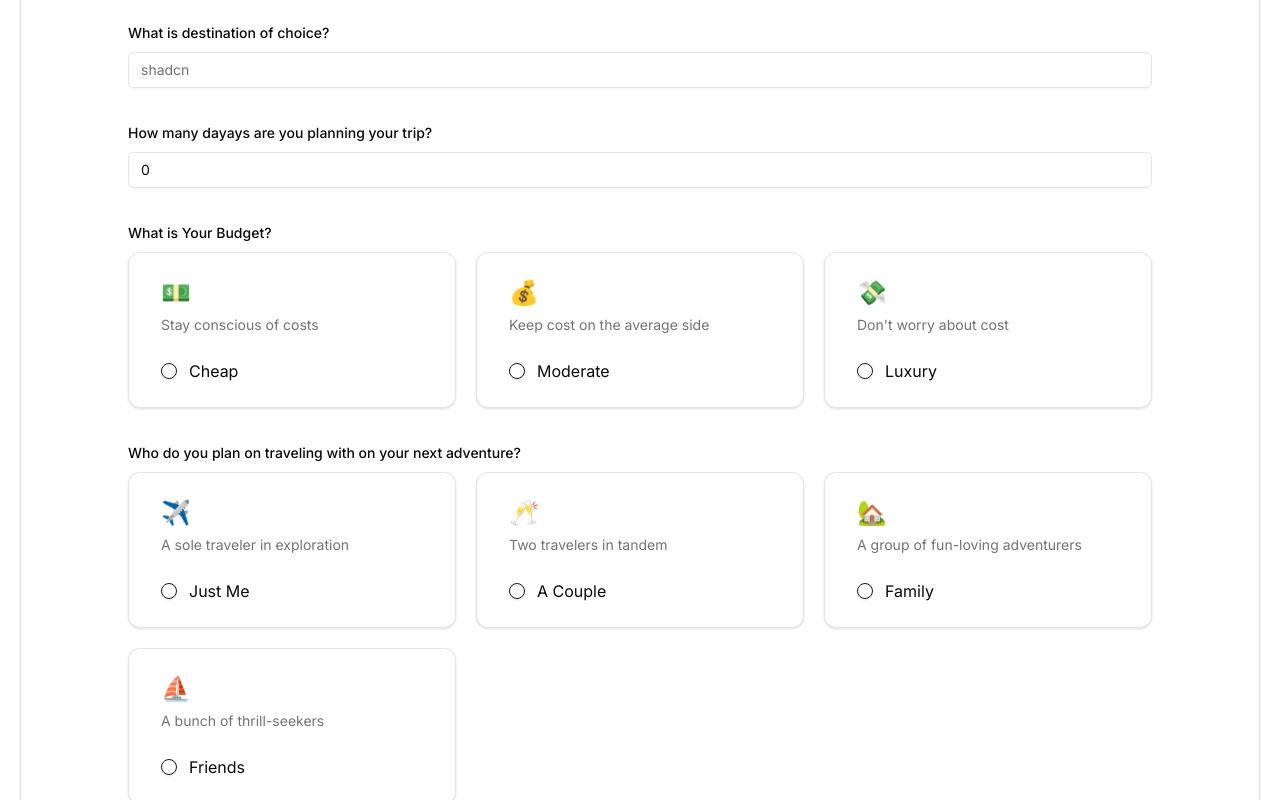
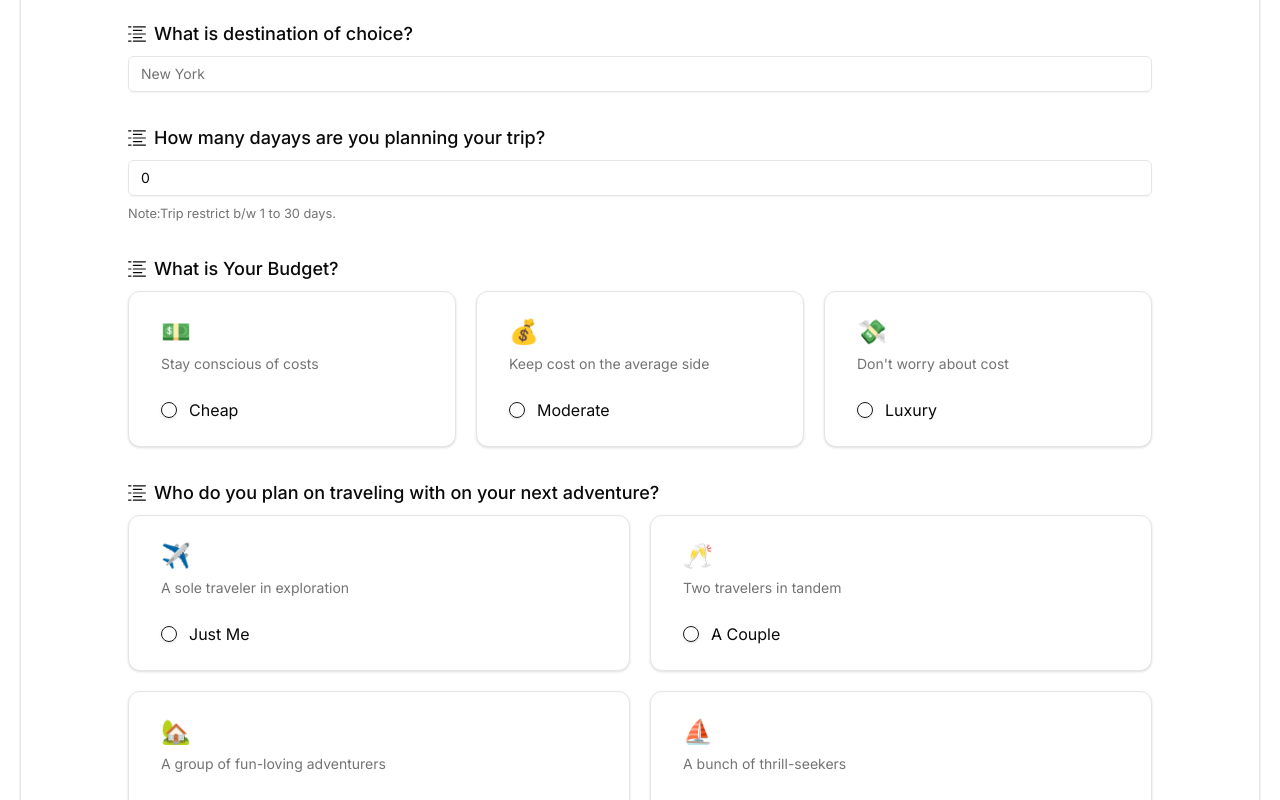
Before and after one commit to DalpatRathore/next-ai-firebase, a Next.js app: page /create-trip in a window 1280 px wide. Shown: the part 380-1180 px from the top of the page. Built offline with nearby package versions, Linux system fonts and the light colour scheme.

Commit message:
feat: form setup with funtionality

```diff
--- a/src/components/CreateTripForm.tsx
+++ b/src/components/CreateTripForm.tsx
@@ -17,6 +17,7 @@ import { z } from "zod";
 import {
   Form,
   FormControl,
+  FormDescription,
   FormField,
   FormItem,
   FormLabel,
@@ -26,21 +27,31 @@ import { FaPaperPlane } from "react-icons/fa6";
 import { travelBudgets, travelOptions } from "@/constant/travelOptions";
 import { RadioGroup, RadioGroupItem } from "./ui/radio-group";
 import { cn } from "@/lib/utils";
-import { BsFillInfoSquareFill } from "react-icons/bs";
+import { Separator } from "./ui/separator";
+import { RxActivityLog } from "react-icons/rx";
 
 const formSchema = z.object({
   destination: z.string().min(2, {
     message: "Destination must be at least 2 characters.",
   }),
-  tripDays: z.number().min(2, {
-    message: "Please provide number",
-  }),
+  tripDays: z
+    .string()
+    .refine(val => !isNaN(Number(val)), {
+      message: "Please provide a valid number",
+    })
+    .transform(val => Number(val))
+    .pipe(
+      z
+        .number()
+        .min(1, { message: "The number of days must be at least 1" })
+        .max(30, { message: "The number of days cannot exceed 30" })
+    ),
   budgetType: z.enum(["cheap", "moderate", "luxury"], {
     required_error: "Please select one budget type.",
   }),
 
   travelWith: z.enum(["alone", "couple", "family", "friends"], {
-    required_error: "Please select one budget type.",
+    required_error: "Please select travel type.",
   }),
 });
 
@@ -53,11 +64,9 @@ const CreateTripForm = () => {
     },
   });
 
-  // 2. Define a submit handler.
   function onSubmit(values: z.infer<typeof formSchema>) {
-    // Do something with the form values.
-    // ✅ This will be type-safe and validated.
     console.log(values);
+    form.reset();
   }
   return (
     <Card className="w-full max-w-7xl mx-auto">
@@ -80,9 +89,11 @@ const CreateTripForm = () => {
               name="destination"
               render={({ field }) => (
                 <FormItem>
-                  <FormLabel>What is destination of choice?</FormLabel>
+                  <FormLabel className="text-sm md:text-lg flex items-center gap-2">
+                    <RxActivityLog /> What is destination of choice?
+                  </FormLabel>
                   <FormControl>
-                    <Input placeholder="shadcn" {...field} />
+                    <Input placeholder="New York" {...field} />
                   </FormControl>
                   <FormMessage />
                 </FormItem>
@@ -93,12 +104,16 @@ const CreateTripForm = () => {
               name="tripDays"
               render={({ field }) => (
                 <FormItem>
-                  <FormLabel>
-                    How many dayays are you planning your trip?
+                  <FormLabel className="text-sm md:text-lg flex items-center gap-2">
+                    <RxActivityLog /> How many dayays are you planning your
+                    trip?
                   </FormLabel>
                   <FormControl>
                     <Input type="number" {...field} />
                   </FormControl>
+                  <FormDescription>
+                    Note:Trip restrict b/w 1 to 30 days.
+                  </FormDescription>
                   <FormMessage />
                 </FormItem>
               )}
@@ -109,13 +124,21 @@ const CreateTripForm = () => {
               name="budgetType"
               render={({ field }) => (
                 <FormItem>
-                  <FormLabel>What is Your Budget?</FormLabel>
+                  <FormLabel className="text-sm md:text-lg flex items-center gap-2">
+                    <RxActivityLog /> What is Your Budget?
+                  </FormLabel>
+                  <FormControl>
+                    <RadioGroup
+                      onValueChange={field.onChange}
+                      defaultValue={field.value}
+                      className="flex flex-col space-y-1"
+                    >
                       <div className="flex flex-col md:flex-row items-center justify-center gap-5">
                         {travelBudgets.map(option => (
                           <Card
                             key={option.id}
                             className={cn(
-                          "w-full px-2",
+                              "w-full px-2 transition-colors duration-500",
                               field.value === option.type &&
                                 "border-r-8 border-l-8 border-indigo-500"
                             )}
@@ -129,49 +152,52 @@ const CreateTripForm = () => {
                               </CardDescription>
                             </CardHeader>
                             <CardContent>
-                          <FormControl key={option.id}>
+                              <FormItem className="flex items-center space-x-3 space-y-0">
+                                <FormControl>
+                                  <RadioGroupItem value={option.type} />
+                                </FormControl>
+                                <FormLabel className="font-normal text-center cursor-pointer">
+                                  <p className="text-base capitalize">
+                                    {option.type}
+                                  </p>
+                                </FormLabel>
+                              </FormItem>
+                            </CardContent>
+                          </Card>
+                        ))}
+                      </div>
+                    </RadioGroup>
+                  </FormControl>
+                  <FormMessage />
+                </FormItem>
+              )}
+            />
+
+            <FormField
+              control={form.control}
+              name="travelWith"
+              render={({ field }) => (
+                <FormItem>
+                  <FormLabel className="text-sm md:text-lg flex items-center gap-2">
+                    <RxActivityLog /> Who do you plan on traveling with on your
+                    next adventure?
+                  </FormLabel>
+                  <FormControl>
                     <RadioGroup
                       onValueChange={field.onChange}
                       defaultValue={field.value}
                       className="flex flex-col space-y-1"
                     >
-                              <FormItem className="flex items-center space-x-3 space-y-0">
-                                <FormControl>
-                                  <RadioGroupItem value={option.type} />
-                                </FormControl>
-                                <FormLabel className="font-normal text-center">
-                                  <p className="text-base capitalize">
-                                    {option.type}
-                                  </p>
-                                </FormLabel>
-                              </FormItem>
-                            </RadioGroup>
-                          </FormControl>
-                        </CardContent>
-                      </Card>
-                    ))}
-                  </div>
-                  <FormMessage />
-                </FormItem>
-              )}
-            />
-            <FormField
-              control={form.control}
-              name="travelWith"
-              render={({ field }) => (
-                <FormItem>
-                  <FormLabel>
-                    Who do you plan on traveling with on your next adventure?
-                  </FormLabel>
-                  <div className="grid grid-cols-3 gap-5">
+                      <div className="grid grid-cols-1 sm:grid-cols-2 gap-5">
                         {travelOptions.map(option => (
                           <Card
                             key={option.id}
                             className={cn(
-                          "w-full px-2",
+                              "w-full px-2  transition-colors duration-500",
                               field.value === option.type &&
                                 "border-r-8 border-l-8 border-indigo-500"
                             )}
+                            // onClick={() => field.onChange(option.type)}
                           >
                             <CardHeader>
                               <CardTitle className="text-2xl">
@@ -182,33 +208,28 @@ const CreateTripForm = () => {
                               </CardDescription>
                             </CardHeader>
                             <CardContent>
-                          <FormControl key={option.id}>
-                            <RadioGroup
-                              onValueChange={field.onChange}
-                              defaultValue={field.value}
-                              className="flex flex-col space-y-1"
-                            >
                               <FormItem className="flex items-center space-x-3 space-y-0">
                                 <FormControl>
                                   <RadioGroupItem value={option.type} />
                                 </FormControl>
-                                <FormLabel className="font-normal text-center">
+                                <FormLabel className="font-normal text-center cursor-pointer">
                                   <p className="text-base capitalize">
                                     {option.title}
                                   </p>
                                 </FormLabel>
                               </FormItem>
-                            </RadioGroup>
-                          </FormControl>
                             </CardContent>
                           </Card>
                         ))}
                       </div>
+                    </RadioGroup>
+                  </FormControl>
                   <FormMessage />
                 </FormItem>
               )}
             />
 
+            <Separator></Separator>
             <Button type="submit" className="w-full" size={"lg"}>
               Generate Trip <FaPaperPlane className="ml-2 w-4 h-4" />
             </Button>
--- a/src/components/ui/form.tsx
+++ b/src/components/ui/form.tsx
@@ -1,8 +1,8 @@
-"use client"
+"use client";
 
-import * as React from "react"
-import * as LabelPrimitive from "@radix-ui/react-label"
-import { Slot } from "@radix-ui/react-slot"
+import * as React from "react";
+import * as LabelPrimitive from "@radix-ui/react-label";
+import { Slot } from "@radix-ui/react-slot";
 import {
   Controller,
   ControllerProps,
@@ -10,23 +10,23 @@ import {
   FieldValues,
   FormProvider,
   useFormContext,
-} from "react-hook-form"
+} from "react-hook-form";
 
-import { cn } from "@/lib/utils"
-import { Label } from "@/components/ui/label"
+import { cn } from "@/lib/utils";
+import { Label } from "@/components/ui/label";
 
-const Form = FormProvider
+const Form = FormProvider;
 
 type FormFieldContextValue<
   TFieldValues extends FieldValues = FieldValues,
   TName extends FieldPath<TFieldValues> = FieldPath<TFieldValues>
 > = {
-  name: TName
-}
+  name: TName;
+};
 
 const FormFieldContext = React.createContext<FormFieldContextValue>(
   {} as FormFieldContextValue
-)
+);
 
 const FormField = <
   TFieldValues extends FieldValues = FieldValues,
@@ -38,21 +38,21 @@ const FormField = <
     <FormFieldContext.Provider value={{ name: props.name }}>
       <Controller {...props} />
     </FormFieldContext.Provider>
-  )
-}
+  );
+};
 
 const useFormField = () => {
-  const fieldContext = React.useContext(FormFieldContext)
-  const itemContext = React.useContext(FormItemContext)
-  const { getFieldState, formState } = useFormContext()
+  const fieldContext = React.useContext(FormFieldContext);
+  const itemContext = React.useContext(FormItemContext);
+  const { getFieldState, formState } = useFormContext();
 
-  const fieldState = getFieldState(fieldContext.name, formState)
+  const fieldState = getFieldState(fieldContext.name, formState);
 
   if (!fieldContext) {
-    throw new Error("useFormField should be used within <FormField>")
+    throw new Error("useFormField should be used within <FormField>");
   }
 
-  const { id } = itemContext
+  const { id } = itemContext;
 
   return {
     id,
@@ -61,53 +61,54 @@ const useFormField = () => {
     formDescriptionId: `${id}-form-item-description`,
     formMessageId: `${id}-form-item-message`,
     ...fieldState,
-  }
-}
+  };
+};
 
 type FormItemContextValue = {
-  id: string
-}
+  id: string;
+};
 
 const FormItemContext = React.createContext<FormItemContextValue>(
   {} as FormItemContextValue
-)
+);
 
 const FormItem = React.forwardRef<
   HTMLDivElement,
   React.HTMLAttributes<HTMLDivElement>
 >(({ className, ...props }, ref) => {
-  const id = React.useId()
+  const id = React.useId();
 
   return (
     <FormItemContext.Provider value={{ id }}>
       <div ref={ref} className={cn("space-y-2", className)} {...props} />
     </FormItemContext.Provider>
-  )
-})
-FormItem.displayName = "FormItem"
+  );
+});
+FormItem.displayName = "FormItem";
 
 const FormLabel = React.forwardRef<
   React.ElementRef<typeof LabelPrimitive.Root>,
   React.ComponentPropsWithoutRef<typeof LabelPrimitive.Root>
 >(({ className, ...props }, ref) => {
-  const { error, formItemId } = useFormField()
+  const { error, formItemId } = useFormField();
 
   return (
     <Label
       ref={ref}
-      className={cn(error && "text-destructive", className)}
+      className={cn(className)}
       htmlFor={formItemId}
       {...props}
     />
-  )
-})
-FormLabel.displayName = "FormLabel"
+  );
+});
+FormLabel.displayName = "FormLabel";
 
 const FormControl = React.forwardRef<
   React.ElementRef<typeof Slot>,
   React.ComponentPropsWithoutRef<typeof Slot>
 >(({ ...props }, ref) => {
-  const { error, formItemId, formDescriptionId, formMessageId } = useFormField()
+  const { error, formItemId, formDescriptionId, formMessageId } =
+    useFormField();
 
   return (
     <Slot
@@ -121,15 +122,15 @@ const FormControl = React.forwardRef<
       aria-invalid={!!error}
       {...props}
     />
-  )
-})
-FormControl.displayName = "FormControl"
+  );
+});
+FormControl.displayName = "FormControl";
 
 const FormDescription = React.forwardRef<
   HTMLParagraphElement,
   React.HTMLAttributes<HTMLParagraphElement>
 >(({ className, ...props }, ref) => {
-  const { formDescriptionId } = useFormField()
+  const { formDescriptionId } = useFormField();
 
   return (
     <p
@@ -138,19 +139,19 @@ const FormDescription = React.forwardRef<
       className={cn("text-[0.8rem] text-muted-foreground", className)}
       {...props}
     />
-  )
-})
-FormDescription.displayName = "FormDescription"
+  );
+});
+FormDescription.displayName = "FormDescription";
 
 const FormMessage = React.forwardRef<
   HTMLParagraphElement,
   React.HTMLAttributes<HTMLParagraphElement>
 >(({ className, children, ...props }, ref) => {
-  const { error, formMessageId } = useFormField()
-  const body = error ? String(error?.message) : children
+  const { error, formMessageId } = useFormField();
+  const body = error ? String(error?.message) : children;
 
   if (!body) {
-    return null
+    return null;
   }
 
   return (
@@ -162,9 +163,9 @@ const FormMessage = React.forwardRef<
     >
       {body}
     </p>
-  )
-})
-FormMessage.displayName = "FormMessage"
+  );
+});
+FormMessage.displayName = "FormMessage";
 
 export {
   useFormField,
@@ -175,4 +176,4 @@ export {
   FormDescription,
   FormMessage,
   FormField,
-}
+};
```
Also changed, not shown: src/components/ui/radio-group.tsx (+12 -12 lines). Lines whose indentation alone changed are shown as unchanged.
